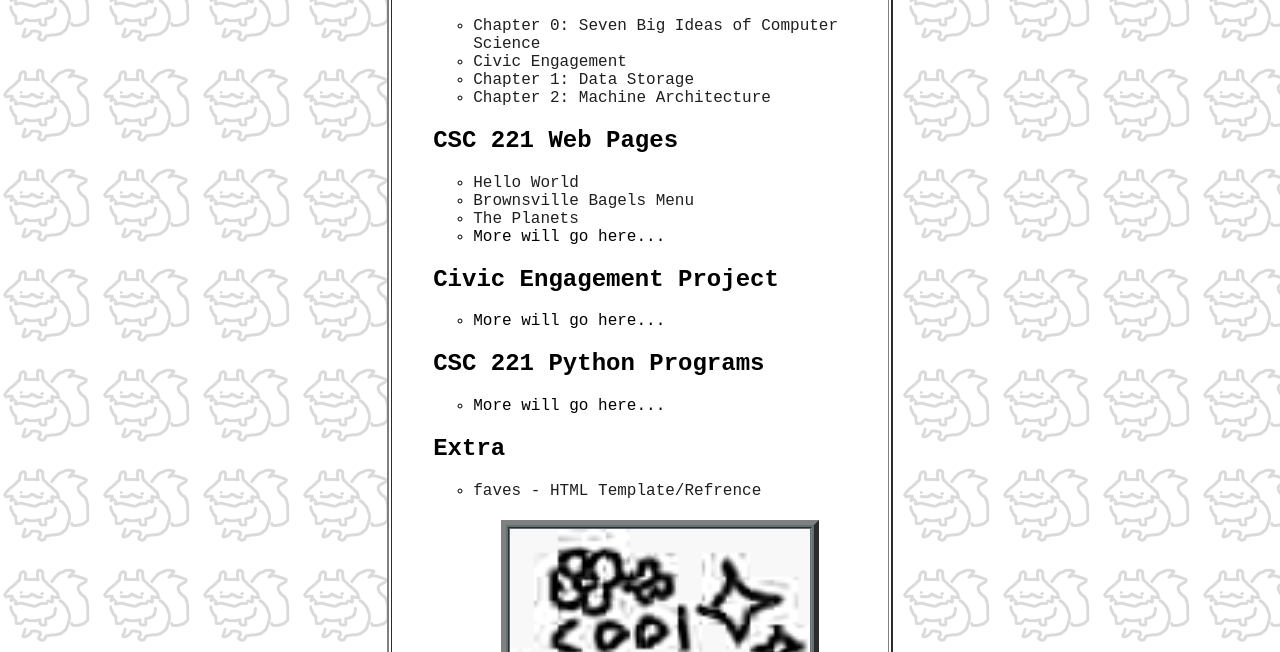
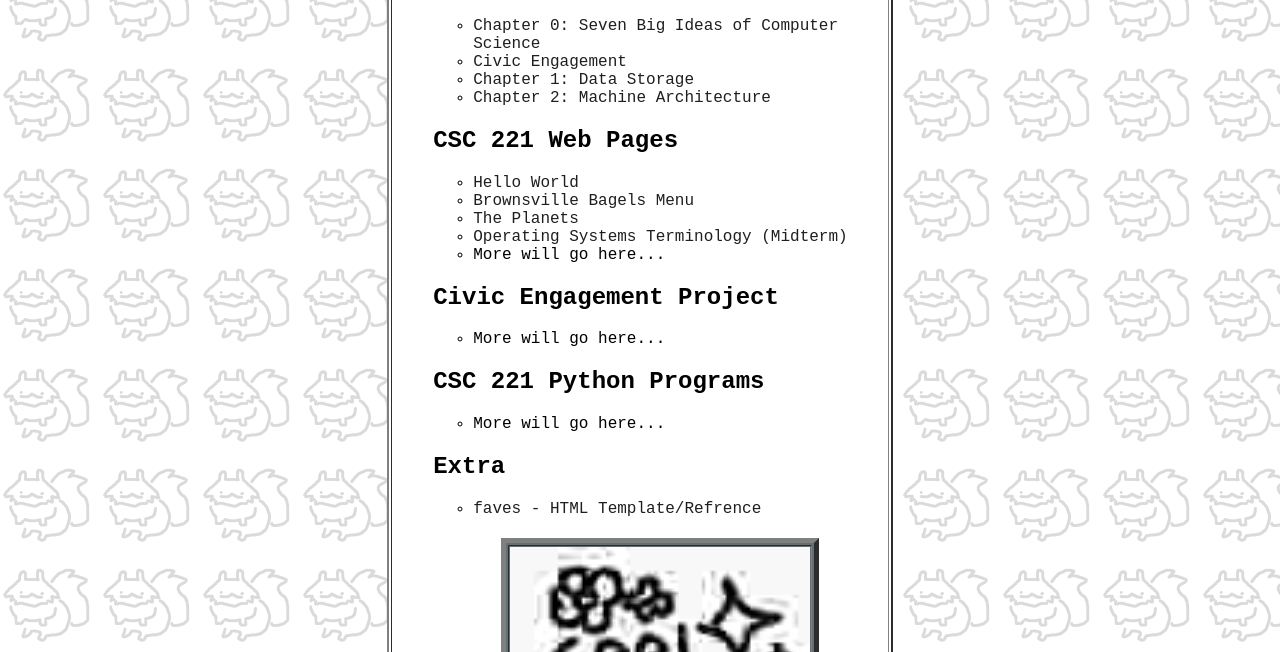
Before and after one commit to ChristinaC-pvcc/ChristinaC-pvcc, a plain HTML site: page index.html in a window 1280 px wide. Shown: the part 148-800 px from the top of the page. Drawn offline with Linux system fonts and the light colour scheme.

Commit message:
Update index.html

```diff
--- a/index.html
+++ b/index.html
@@ -60,6 +60,7 @@
                     <li><a href = "hello-world/hello-world.html"> Hello World </a></li>
                     <li><a href = "brownsville-bagels/brownsville-bagels.html"> Brownsville Bagels Menu </a></li>
                     <li><a href="planets/planets.html"> The Planets</a></li>
+                    <li><a href="ch3opsys/ch3opsys.html">Operating Systems Terminology (Midterm)</a></li>
                     <li>More will go here... </li>
                 </ul>
 
```
